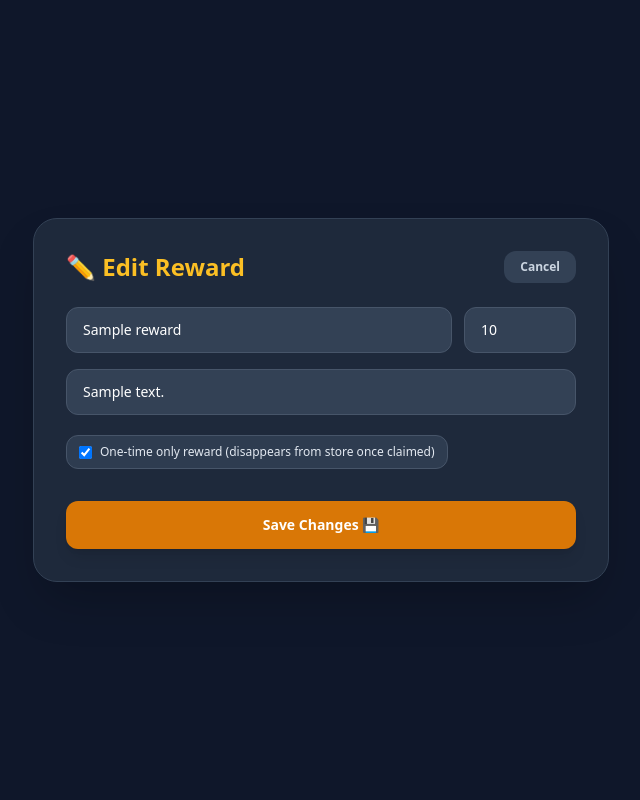
After one commit to bryangerlach/family_chore_app, a Django app: template chores/templates/chores/edit_reward.html in a window 1280 px wide. The commit adds this page. Shown: the whole page, without its empty margins (319-959 px from the left). Run offline with Django 5.2, Linux system fonts and the light colour scheme; the template is opened without the code that fills it: values that come from a table or form of the project are taken from there, others are empty; tables that the repository leaves empty hold one stand-in row (values such as "Sample post"); some libraries are stand-ins or nearby versions.

Commit message:
one-time rewards, edit rewards

```diff
--- a/chores/models.py
+++ b/chores/models.py
@@ -46,6 +46,7 @@ class Reward(models.Model):
     title = models.CharField(max_length=100)
     star_cost = models.PositiveIntegerField(default=1, help_text="Stars required to redeem")
     description = models.TextField(blank=True, null=True)
+    is_one_time = models.BooleanField(default=False, help_text="Check if this reward can only be claimed once per child") # <-- Added
 
     def __str__(self):
         return f"{self.title} ({self.star_cost} ⭐)"
--- /dev/null
+++ b/chores/templates/chores/edit_reward.html
@@ -0,0 +1,41 @@
+<!DOCTYPE html>
+<html lang="en">
+<head>
+    <meta charset="UTF-8">
+    <meta name="viewport" content="width=device-width, initial-scale=1.0">
+    <title>Edit Reward - {{ reward.title }}</title>
+    <script src="https://cdn.tailwindcss.com"></script>
+</head>
+<body class="bg-slate-900 text-slate-100 min-h-screen p-4 sm:p-8 flex items-center justify-center">
+    <div class="max-w-xl w-full bg-slate-800 border border-slate-700 rounded-3xl p-6 sm:p-8 shadow-2xl">
+        <div class="flex justify-between items-center mb-6">
+            <h1 class="text-2xl font-bold text-amber-400">✏️ Edit Reward</h1>
+            <a href="{% url 'parent_dashboard' %}" class="bg-slate-700 hover:bg-slate-600 px-4 py-2 rounded-xl text-xs font-bold text-slate-300 transition">Cancel</a>
+        </div>
+
+        <form action="{% url 'edit_reward' reward.id %}" method="POST" class="space-y-4">
+            {% csrf_token %}
+            <div class="flex flex-col sm:flex-row gap-3">
+                <input type="text" name="title" value="{{ reward.title }}" placeholder="Reward Title" required class="bg-slate-700 border border-slate-600 rounded-xl px-4 py-3 text-white flex-grow focus:outline-none focus:border-amber-500 text-sm">
+                <input type="number" name="star_cost" value="{{ reward.star_cost }}" min="1" placeholder="Star Cost" required class="w-28 bg-slate-700 border border-slate-600 rounded-xl px-4 py-3 text-white text-sm focus:outline-none focus:border-amber-500">
+            </div>
+
+            <input type="text" name="description" value="{{ reward.description|default:'' }}" placeholder="Description/Rules (optional)" class="w-full bg-slate-700 border border-slate-600 rounded-xl px-4 py-3 text-white text-sm focus:outline-none focus:border-amber-500">
+
+            <!-- One-time checkbox -->
+            <div class="flex items-center gap-2 pt-1">
+                <label class="bg-slate-700/80 border border-slate-600 px-3 py-2 rounded-xl text-xs flex items-center gap-2 cursor-pointer text-slate-200">
+                    <input type="checkbox" name="is_one_time" {% if reward.is_one_time %}checked{% endif %} class="rounded bg-slate-600 border-slate-500 text-amber-500 focus:ring-0">
+                    <span>One-time only reward (disappears from store once claimed)</span>
+                </label>
+            </div>
+
+            <div class="pt-4">
+                <button type="submit" class="w-full bg-amber-600 hover:bg-amber-500 active:scale-95 text-white font-bold py-3.5 rounded-xl text-sm shadow-lg transition">
+                    Save Changes 💾
+                </button>
+            </div>
+        </form>
+    </div>
+</body>
+</html>
--- a/chores/urls.py
+++ b/chores/urls.py
@@ -22,6 +22,7 @@ urlpatterns = [
     path('parent/edit-task/<int:task_id>/', views.edit_task, name='edit_task'),
     path('parent/delete-task/<int:task_id>/', views.delete_task, name='delete_task'),
     path('parent/add-reward/', views.add_reward, name='add_reward'),
+    path('parent/edit-reward/<int:reward_id>/', views.edit_reward, name='edit_reward'),
     path('parent/delete-reward/<int:reward_id>/', views.delete_reward, name='delete_reward'),
     path('parent/approve-reward/<int:redemption_id>/', views.approve_reward, name='approve_reward'),
     path('parent/deny-reward/<int:redemption_id>/', views.deny_reward, name='deny_reward'),
```
Also changed, not shown: chores/templates/chores/child_dashboard.html (+8 -1 lines), chores/templates/chores/parent_dashboard.html (+28 -6 lines), chores/views.py (+35 -7 lines), chores/migrations/0007_reward_is_one_time.py (added).
